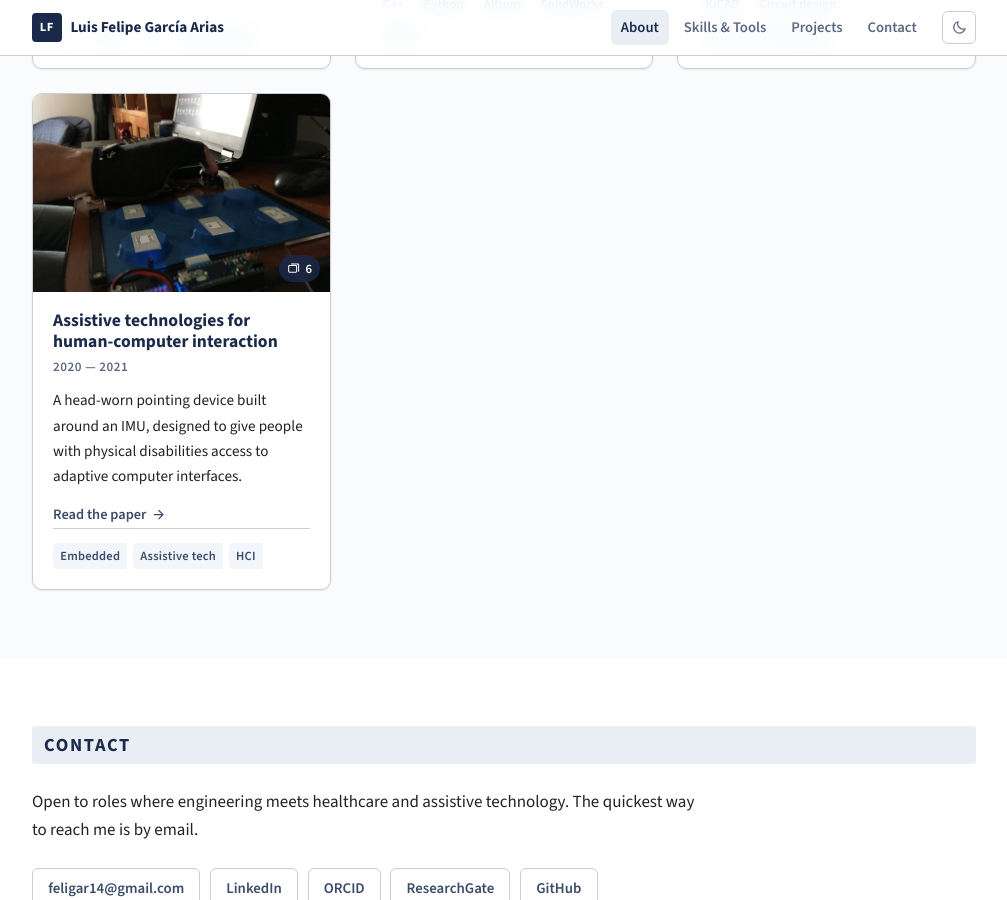
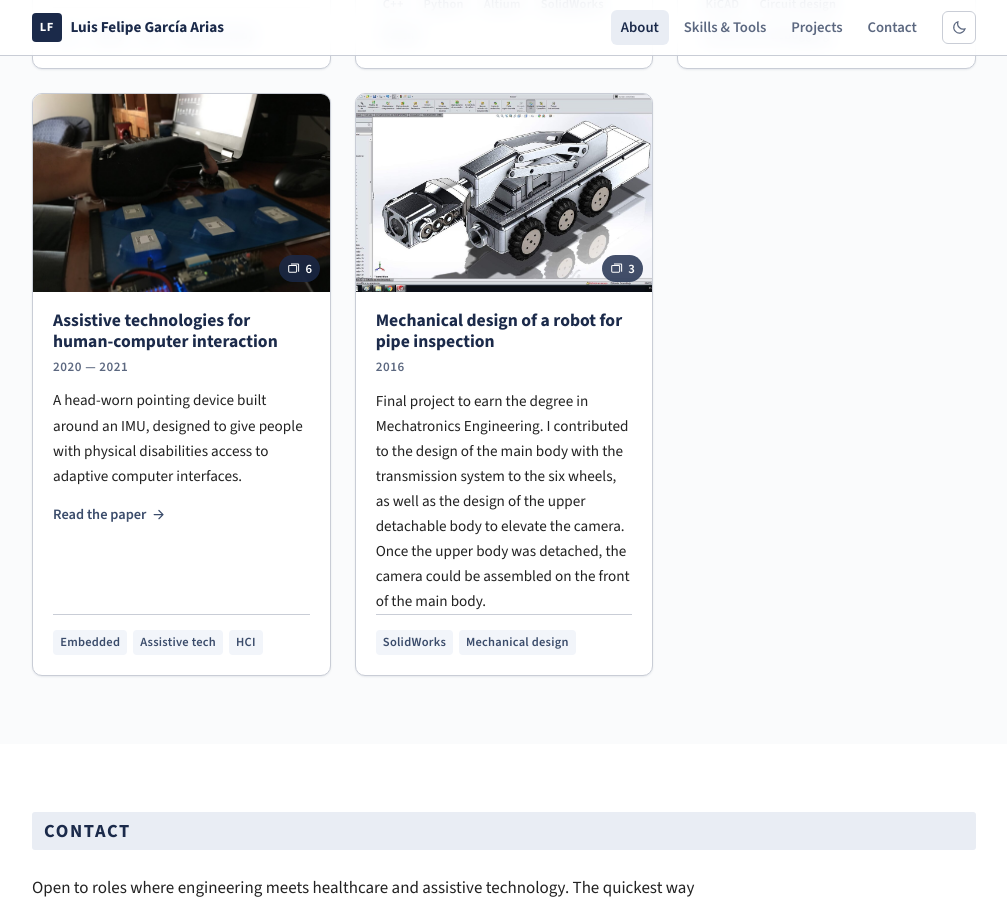
Before and after one commit to lufgarciaar/lufgarciaar.github.io, a Jekyll site: the page built from index.html, in a window 1280 px wide and 900 px high, scrolled down 2525 px. Shown: the whole window, without its empty margins (136-1143 px from the left). Built offline with Jekyll 4.4.1, drawn with Linux system fonts in a browser that asks for light colours.

Commit message:
feat: add images of pipes inspection robot

```diff
--- a/_data/projects.yml
+++ b/_data/projects.yml
@@ -104,3 +104,21 @@
   links:
     - label: "Read the paper"
       url: "https://doi.org/10.22430/22565337.727"
+
+- title: "Mechanical design of a robot for pipe inspection"
+  year: "2016"
+  summary: >-
+    Final project to earn the degree in Mechatronics Engineering. I contributed to the design of the main body with the transmission system to the six wheels, as well as the design of the upper detachable body to elevate the camera. Once the upper body was detached, the camera could be assembled on the front of the main body.
+  cover: "inspection_robot/ir_render.jpeg"
+  alt: "Rendered view of the pipe-inspection robot"
+  tags: ["SolidWorks", "Mechanical design"]
+  gallery:
+    - src: "inspection_robot/ir_built.jpg"
+      alt: "Main components of the inspection robot assembled"
+      caption: "Main components of the inspection robot put together."
+    - src: "inspection_robot/gear_system_01.jpg"
+      alt: "Exploded view of the gear system"
+      caption: "Exploded view of the gear system."
+    - src: "inspection_robot/gear_system_02.jpg"
+      alt: "Rendered view of the gear system"
+      caption: "Rendered view of the gear system."
```
Also changed, not shown: assets/img/projects/inspection_robot/gear_system_01.jpg (added), assets/img/projects/inspection_robot/gear_system_02.jpg (added), assets/img/projects/inspection_robot/ir_built.jpg (added), assets/img/projects/inspection_robot/ir_render.jpeg (added).
